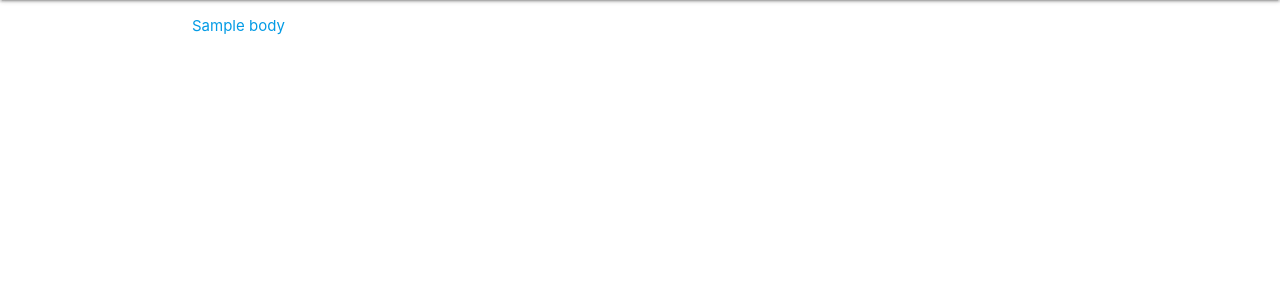
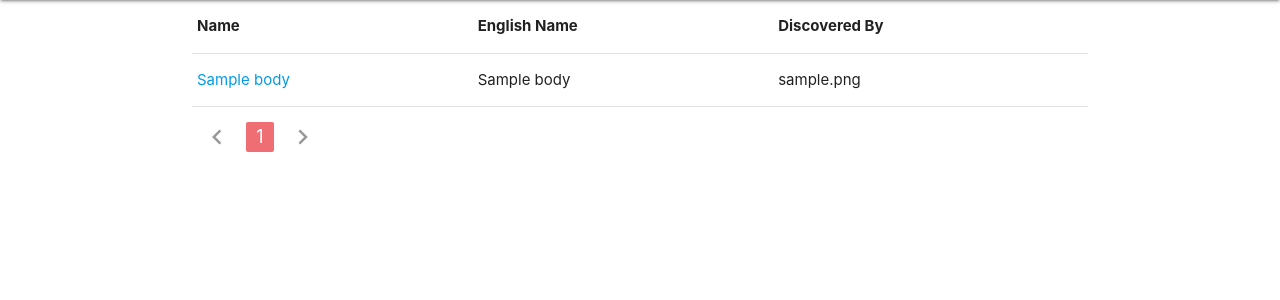
Before and after one commit to Hoyt1974/GalaxyGram, a Django app: page /planet/ in a window 1280 px wide. Shown: the part 64-364 px from the top of the page. Run offline with Django 3.2, Linux system fonts and the light colour scheme; tables that the repository leaves empty hold one stand-in row (values such as "Sample post").

Commit message:
added pagination to planets

```diff
--- a/planetmodel/views.py
+++ b/planetmodel/views.py
@@ -1,7 +1,9 @@
+from django.core import paginator
 from django.shortcuts import render
 from planetmodel.models import Body
 from planetpost.models import Planet_Post
 from django.views import View
+from django.core.paginator import Paginator, EmptyPage
 import requests
 
 
@@ -11,6 +13,18 @@ class PlanetView(View):
 
     def get(self, request):
         planets = Body.objects.all()
+
+        paginator = Paginator(planets, 30)
+
+        page_num = request.GET.get('page', 1)
+        print(page_num)
+
+        try:
+            page = paginator.page(page_num)
+        except EmptyPage:
+            page = paginator.page(1)
+
+
         if not planets:
             r = requests.get('https://api.le-systeme-solaire.net/rest/bodies/', params=request.GET)
             data = r.json()
@@ -42,7 +56,7 @@ class PlanetView(View):
             planets = Body.objects.all()
 
 
-        return render(request, 'planet.html', {'planets': planets})
+        return render(request, 'planet.html', {'planets': page, 'page_number': int(page_num), 'paginator': paginator})
 
 
 
--- a/templates/base.html
+++ b/templates/base.html
@@ -6,6 +6,8 @@
     <meta name="viewport" content="width=device-width, initial-scale=1.0">
          <!-- Compiled and minified CSS -->
          <link rel="stylesheet" href="https://cdnjs.cloudflare.com/ajax/libs/materialize/1.0.0/css/materialize.min.css">
+
+         <link href="https://fonts.googleapis.com/icon?family=Material+Icons" rel="stylesheet">
 
          <!-- Compiled and minified JavaScript -->
          <script src="https://cdnjs.cloudflare.com/ajax/libs/materialize/1.0.0/js/materialize.min.js"></script>
--- a/templates/planet.html
+++ b/templates/planet.html
@@ -1,10 +1,49 @@
 {% extends 'base.html' %}
 {% block content %}
-{% for planet in planets %}
-    <ul>
-        <li>
-            <a href="/planet/{{planet.id}}/">{{planet.name}}</a>
-        </li>
-    </ul>
-{% endfor %}
+
+<table class="highlight">
+    <thead>
+        <tr>
+            <th>Name</th>
+            <th>English Name</th>
+            <th>Discovered By</th>
+        </tr>
+    </thead>
+
+    <tbody>
+        {% for planet in planets %}
+        <tr>
+            <td>
+                <a href="/planet/{{planet.id}}/">{{planet.name}}</a>
+            </td>
+            <td>
+                {{planet.englishName}}
+            </td>
+            <td>
+                {{planet.discoveredBy}}
+            </td>
+        </tr>
+        {% endfor %}
+        </tbody>
+  </table>
+
+
+<ul class="pagination">
+    {% if planets.has_previous %}
+    <li ><a href="{% url 'planet' %}?page={{planets.previous_page_number}}"><i class="material-icons">chevron_left</i></a></li>
+    {% else %}
+    <li class="disabled"><a href=""><i class="material-icons">chevron_left</i></a></li>
+    {% endif %}
+
+    {% for i in paginator.page_range %}
+        <li class="{% if i == page_number %} active {% else %} waves-effect {% endif %}"><a href="?page={{i}}">{{i}}</a></li>
+    {% endfor %}
+
+
+    {% if planets.has_next %}
+    <li ><a href="{% url 'planet' %}?page={{planets.next_page_number}}"><i class="material-icons">chevron_right</i></a></li>
+    {% else %}
+    <li class="disabled"><a href=""><i class="material-icons">chevron_right</i></a></li>
+    {% endif %}
+  </ul>
 {% endblock %}
```
Also changed, not shown: media/images/Alley4.jpeg (deleted), media/images/Habit.jpeg (deleted), media/images/IMG_20200727_141139261.jpg (deleted), media/images/IMG_20200727_141139261_OuAN6oJ.jpg (deleted), media/images/IMG_20200727_141139261_Tjyz9BU.jpg (deleted), media/images/received_2746554332295731.png (deleted).
